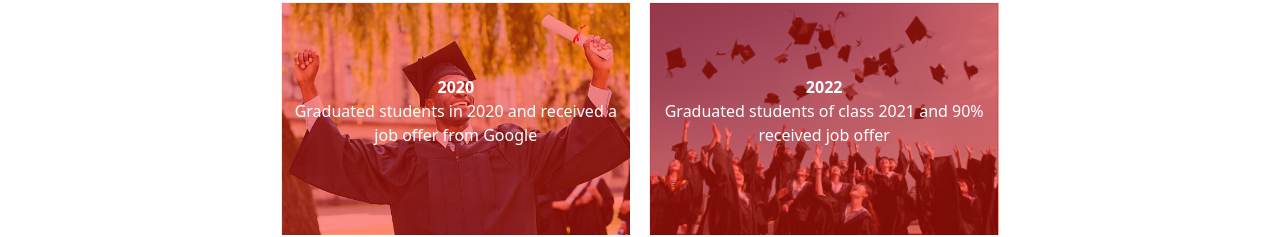
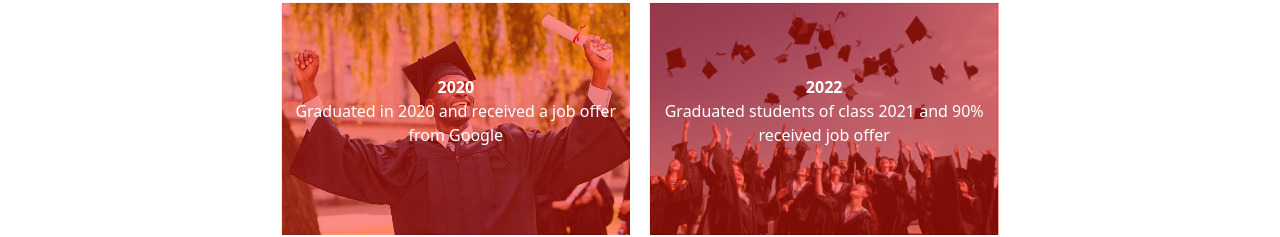
Before and after one commit to EngruugbeJimmy/Opolo_Conference_Webpage, a website: page about.html in a window 1280 px wide. Shown: the part 1087-1324 px from the top of the page. Drawn offline with nearby package versions, Linux system fonts and the light colour scheme; a web font is replaced by a local one.

Commit message:
home page update

```diff
--- a/about.html
+++ b/about.html
@@ -180,7 +180,7 @@
             <div class="text-on-img centered">
               <strong class="year">2020</strong>
               <p class="graduated">
-                Graduated students in 2020 and received a job offer from Google
+                Graduated  in 2020 and received a job offer from Google
               </p>
             </div>
           </div>
```
